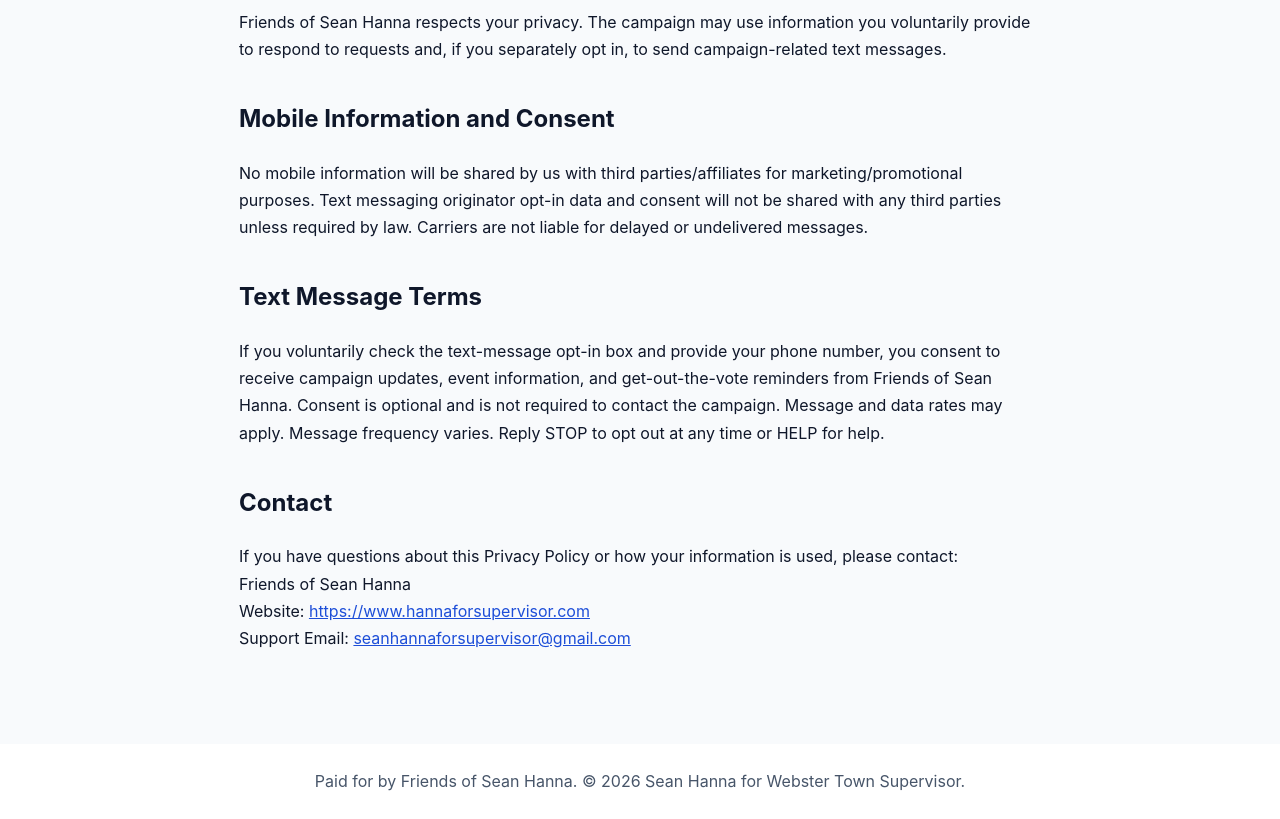
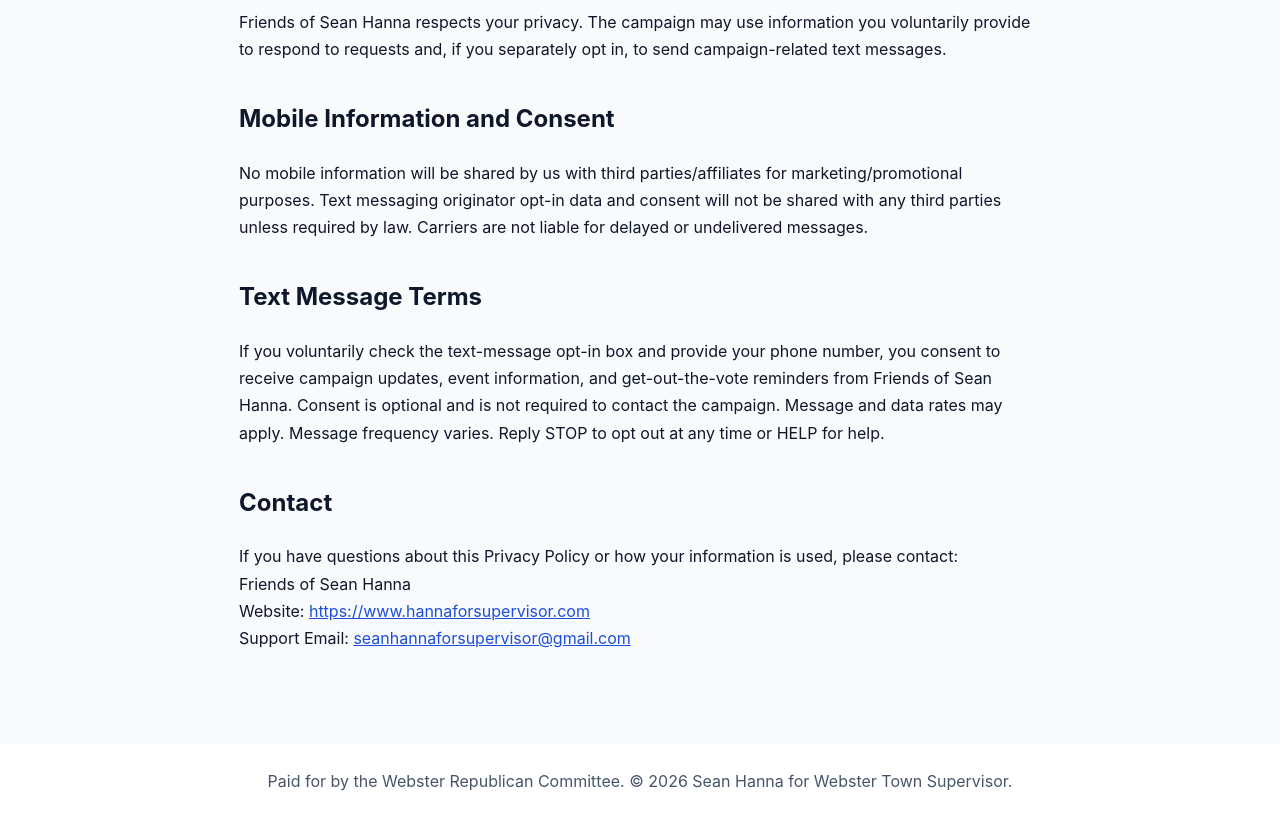
Before and after one commit to seanhannaforsupervisor/import-react-from-react-import-motion, a plain HTML site: page privacy/index.html in a window 1280 px wide. Shown: the part 230-1049 px from the top of the page. Drawn offline with Linux system fonts and the light colour scheme.

Commit message:
Update campaign footer disclaimer to Webster Republican Committee

```diff
--- a/privacy/index.html
+++ b/privacy/index.html
@@ -32,6 +32,6 @@
       Support Email: <a href="mailto:seanhannaforsupervisor@gmail.com">seanhannaforsupervisor@gmail.com</a>
     </p>
   </main>
-  <footer>Paid for by Friends of Sean Hanna. © 2026 Sean Hanna for Webster Town Supervisor.</footer>
+  <footer>Paid for by the Webster Republican Committee. © 2026 Sean Hanna for Webster Town Supervisor.</footer>
 </body>
 </html>
```
